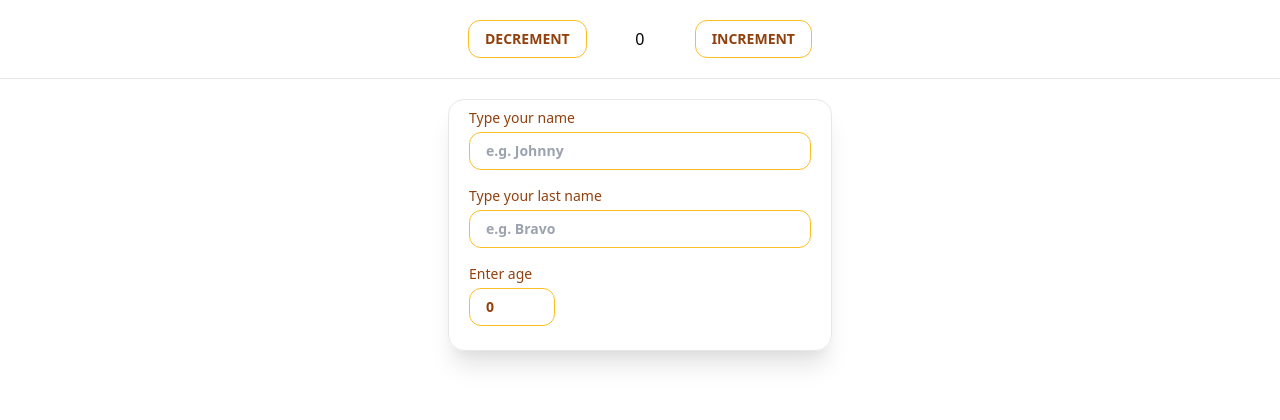
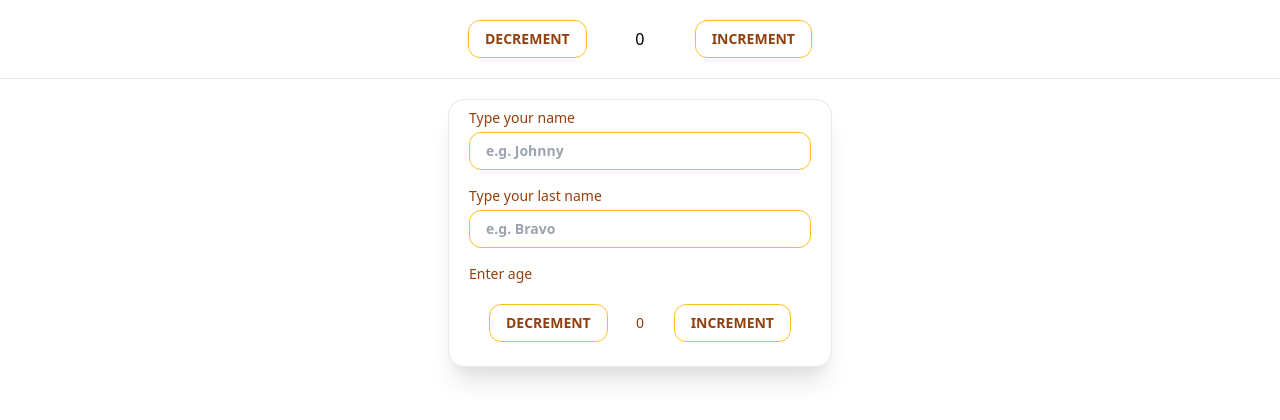
Before and after one commit to AlanLes/vue-vs-svelte, a Svelte app in the folder svelteapp/: page / in a window 1280 px wide. Shown: the top 420 px of the page. Built offline with nearby package versions, Linux system fonts and the light colour scheme.

Commit message:
add |preventDefault to on:click in button add class mx-3 to Counter.svelte h3 element add FormControl component with default slot and control named slot and re-use it in Form.svelte

```diff
--- a/svelteapp/src/components/Button.svelte
+++ b/svelteapp/src/components/Button.svelte
@@ -1,3 +1,3 @@
-<button on:click class="px-4 py-2 text-sm text-yellow-800 font-semibold rounded-xl border border-yellow-400 hover:text-white hover:bg-yellow-800 hover:border-transparent focus:outline-none focus:ring-2 focus:ring-yellow-600 focus:ring-offset-2">
+<button on:click|preventDefault class="px-4 py-2 text-sm text-yellow-800 font-semibold rounded-xl border border-yellow-400 hover:text-white hover:bg-yellow-800 hover:border-transparent focus:outline-none focus:ring-2 focus:ring-yellow-600 focus:ring-offset-2">
 	<slot/>
 </button>
--- a/svelteapp/src/components/Counter.svelte
+++ b/svelteapp/src/components/Counter.svelte
@@ -7,6 +7,6 @@
 
 <div class="flex items-center justify-between m-auto max-w-sm mt-5 px-5">
 	<Button on:click={decrement}>DECREMENT</Button>
-	<h3 class="tracking-widest">{ count }</h3>
+	<h3 class="mx-3 tracking-widest">{ count }</h3>
 	<Button on:click={increment}>INCREMENT</Button>
 </div>
--- a/svelteapp/src/components/Form.svelte
+++ b/svelteapp/src/components/Form.svelte
@@ -1,4 +1,7 @@
 <script>
+	import FormControl from './FormControl.svelte';
+  import Counter from './Counter.svelte';
+
   let firstName = '';
   let lastName = '';
   let age = 0;
@@ -7,19 +10,32 @@
 </script>
 
 <form class="flex flex-col max-w-sm m-auto px-5 mt-5 gap-2 {$$props.class}">
-	<label for="firstName" class="text-sm text-yellow-800 mb-2">
+	<FormControl
+		placeholder="e.g. Johnny"
+		name="firstName"
+		type="text"
+		bind:value={firstName}
+	>
 		Type your name
-		<input bind:value="{firstName}" id="firstName" type="text" placeholder="e.g. Johnny" class="w-full px-4 py-2 mt-1 font-semibold rounded-xl border border-yellow-400 focus:outline-none focus:ring-2 focus:ring-yellow-600 focus:ring-offset-2">
-	</label>
+	</FormControl>
 
-	<label for="lastName" class="text-sm text-yellow-800 mb-2">
+	<FormControl
+		placeholder="e.g. Bravo"
+		name="lastName"
+		type="text"
+		bind:value={lastName}
+	>
 		Type your last name
-		<input bind:value="{lastName}" id="lastName" type="text" placeholder="e.g. Bravo" class="w-full px-4 py-2 mt-1 font-semibold rounded-xl border border-yellow-400 focus:outline-none focus:ring-2 focus:ring-yellow-600 focus:ring-offset-2">
-	</label>
+	</FormControl>
 
-	<label for="age" class="text-sm text-yellow-800 mb-2">
+	<FormControl
+		name="age"
+		type="text"
+		bind:value={age}
+	>
 		Enter age
-		<input bind:value="{age}" id="age" type="number" class="block w-1/4 px-4 py-2 mt-1 font-semibold rounded-xl border border-yellow-400 focus:outline-none focus:ring-2 focus:ring-yellow-600 focus:ring-offset-2">
-	</label>
+		<Counter slot="control" bind:count="{age}" />
+	</FormControl>
+
 	<p class="text-yellow-800">{ (firstName && lastName && age) ? fullDetails : '' }</p>
 </form>
--- /dev/null
+++ b/svelteapp/src/components/FormControl.svelte
@@ -0,0 +1,15 @@
+<script>
+  export let value = 'default value';
+</script>
+
+<label for="{$$restProps['name']}" class="text-sm text-yellow-800 mb-2">
+	<slot>Label</slot>
+	<slot name="control">
+		<input
+			{...$$restProps}
+			id="{$$restProps['name']}"
+			bind:value
+			class="w-full px-4 py-2 mt-1 font-semibold rounded-xl border border-yellow-400 focus:outline-none focus:ring-2 focus:ring-yellow-600 focus:ring-offset-2"
+		>
+	</slot>
+</label>
```
